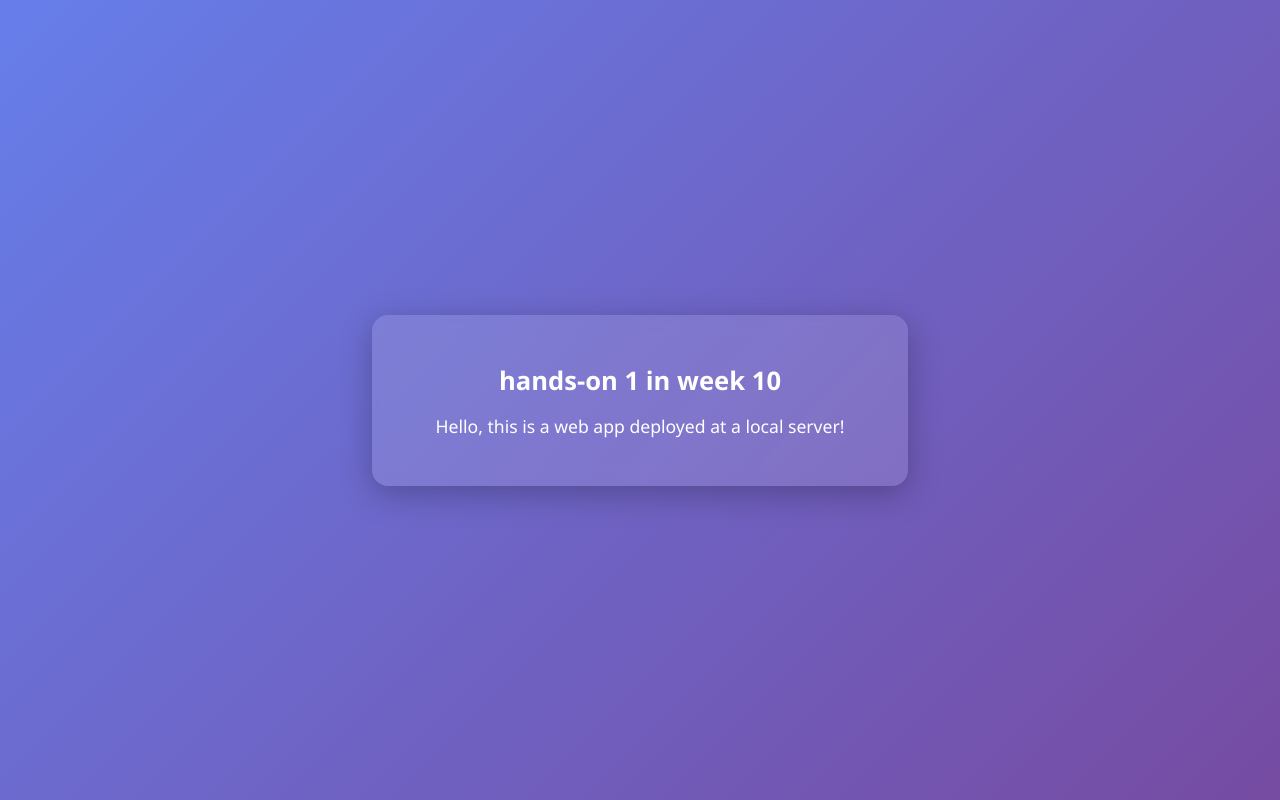
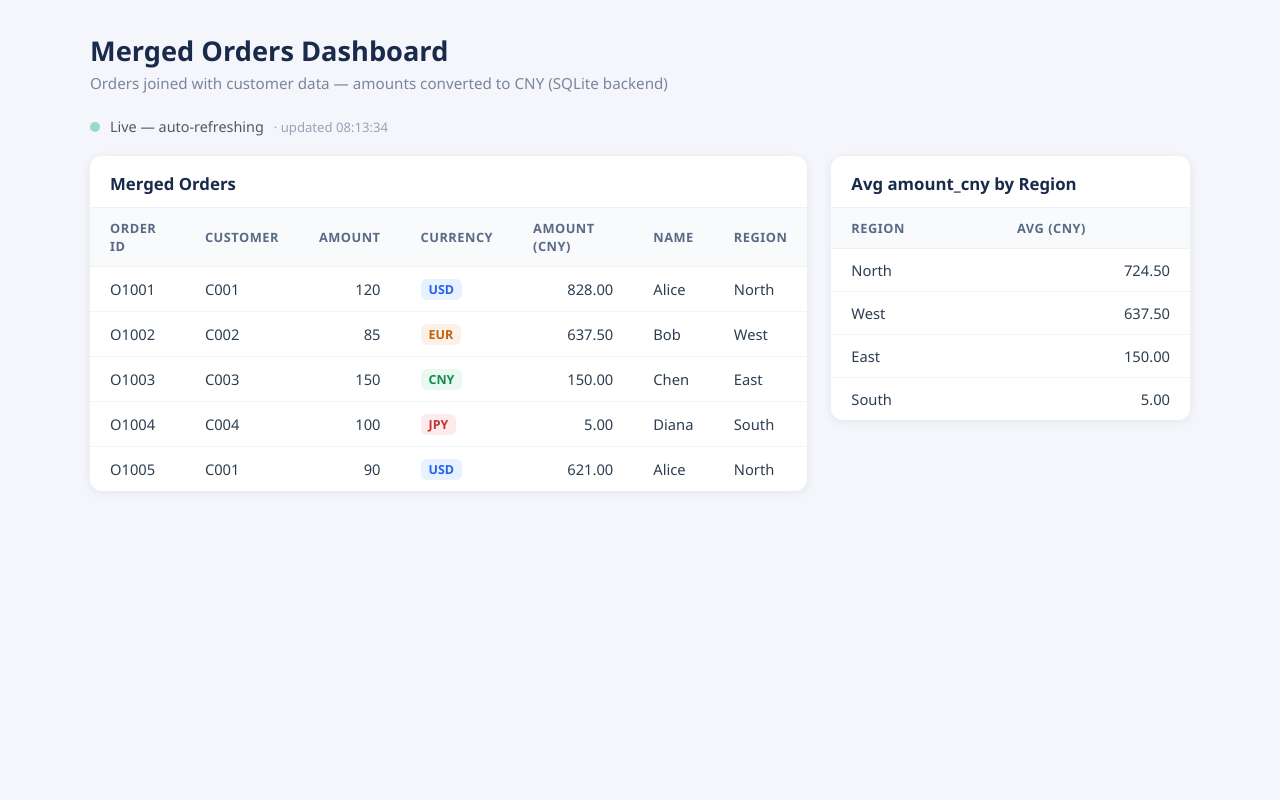
Before and after one commit to Dikkle/Exercise2, a Flask app: page / in a window 1280 px wide. Run offline with Flask 3, Linux system fonts and the light colour scheme; data comes from the database, SQL or seed files in the repository; both versions use the stored data as it was after the commit.

Commit message:
Add clean_and_merge script, Flask dashboard, data files and CI workflow
- clean_and_merge.py: dedup, CNY conversion, merge on customer_id, write SQLite with region summary table
- Flask app (app.py + templates/index.html): serves merged orders and summary, auto-refresh on DB change
- data/: customer and order source data
- .github/workflows/update-database.yml: Python 3.11 workflow triggered by pushes to data/

```diff
--- a/app.py
+++ b/app.py
@@ -1,6 +1,47 @@
-from flask import Flask, render_template
+"""app.py
+
+Flask frontend for the merged SQLite database (merged_data.db).
+
+Pages / endpoints:
+  GET /                     -> main page (rendered by JS from the API below)
+  GET /api/merged-orders    -> rows of the merged_orders table
+  GET /api/summary          -> rows of the avg_amount_by_region table
+  GET /api/status           -> database modification time (used for auto-refresh)
+
+The frontend polls /api/status every 2 seconds and automatically reloads
+the tables when the database file changes.
+"""
+
+import os
+import sqlite3
+
+from flask import Flask, jsonify, render_template
+
+BASE_DIR = os.path.dirname(os.path.abspath(__file__))
+DB_PATH = os.path.join(BASE_DIR, "merged_data.db")
 
 app = Flask(__name__)
+
+
+def query_db(sql: str):
+    """Run a SELECT query and return rows as a list of dicts."""
+    if not os.path.exists(DB_PATH):
+        return []
+    conn = sqlite3.connect(DB_PATH)
+    conn.row_factory = sqlite3.Row
+    try:
+        rows = conn.execute(sql).fetchall()
+        return [dict(r) for r in rows]
+    finally:
+        conn.close()
+
+
+def db_mtime():
+    """Modification time of the database file (0 if it does not exist)."""
+    try:
+        return os.path.getmtime(DB_PATH)
+    except OSError:
+        return 0
 
 
 @app.route("/")
@@ -8,6 +49,27 @@ def index():
     return render_template("index.html")
 
 
+@app.route("/api/status")
+def status():
+    return jsonify({"db_mtime": db_mtime(), "db_exists": os.path.exists(DB_PATH)})
+
+
+@app.route("/api/merged-orders")
+def merged_orders():
+    rows = query_db("SELECT * FROM merged_orders ORDER BY order_id")
+    return jsonify({"rows": rows})
+
+
+@app.route("/api/summary")
+def summary():
+    rows = query_db(
+        "SELECT region, avg_amount_cny FROM avg_amount_by_region ORDER BY avg_amount_cny DESC"
+    )
+    # Round for display
+    for r in rows:
+        r["avg_amount_cny"] = round(r["avg_amount_cny"], 2)
+    return jsonify({"rows": rows})
+
+
 if __name__ == "__main__":
-    # 0.0.0.0 makes the app reachable from other machines on the network
-    app.run(host="0.0.0.0", port=8000)
+    app.run(debug=True, host="127.0.0.1", port=5000)
--- /dev/null
+++ b/data/customer.txt
@@ -0,0 +1,5 @@
+customer_id,customer_name,region
+C001,Alice,North
+C002,Bob,West
+C003,Chen,East
+C004,Diana,South
--- /dev/null
+++ b/data/order.txt
@@ -0,0 +1,6 @@
+order_id,customer_id,amount,currency
+O1001,C001,120,USD
+O1002,C002,85,EUR
+O1003,C003,150,CNY
+O1004,C004,100,JPY
+O1005,C001,90,USD
--- a/templates/index.html
+++ b/templates/index.html
@@ -3,34 +3,170 @@
 <head>
   <meta charset="UTF-8">
   <meta name="viewport" content="width=device-width, initial-scale=1.0">
-    <title>hands-on 1 in week 10</title>
+  <title>Merged Orders Dashboard</title>
   <style>
+    * { box-sizing: border-box; margin: 0; padding: 0; }
     body {
-            font-family: "Segoe UI", Arial, sans-serif;
-            display: flex;
-            justify-content: center;
-            align-items: center;
+      font-family: "Segoe UI", system-ui, -apple-system, sans-serif;
+      background: #f4f6fb;
+      color: #2c3e50;
       min-height: 100vh;
-            margin: 0;
-            background: linear-gradient(135deg, #667eea 0%, #764ba2 100%);
-            color: #fff;
+      padding: 32px;
     }
+    .container { max-width: 1100px; margin: 0 auto; }
+    h1 { font-size: 1.7rem; margin-bottom: 4px; color: #1a2a4a; }
+    .subtitle { color: #7a869a; font-size: .95rem; margin-bottom: 24px; }
+    .status-bar {
+      display: flex; align-items: center; gap: 10px;
+      margin-bottom: 20px; font-size: .9rem; color: #556;
+    }
+    .dot {
+      width: 10px; height: 10px; border-radius: 50%;
+      background: #22b573; animation: pulse 2s infinite;
+    }
+    .dot.out { background: #e5484d; animation: none; }
+    @keyframes pulse {
+      0%, 100% { opacity: 1; } 50% { opacity: .35; }
+    }
+    .grid {
+      display: grid;
+      grid-template-columns: 2fr 1fr;
+      gap: 24px;
+      align-items: start;
+    }
+    @media (max-width: 800px) { .grid { grid-template-columns: 1fr; } }
     .card {
-            background: rgba(255, 255, 255, 0.12);
-            padding: 48px 64px;
-            border-radius: 16px;
-            text-align: center;
-            backdrop-filter: blur(8px);
-            box-shadow: 0 8px 32px rgba(0, 0, 0, 0.25);
+      background: #fff; border-radius: 12px;
+      box-shadow: 0 2px 10px rgba(20, 40, 80, .08);
+      overflow: hidden;
     }
-        h1 { font-size: 1.6rem; margin: 0 0 16px; }
-        p  { font-size: 1.1rem; margin: 0; }
+    .card h2 {
+      font-size: 1.05rem; padding: 16px 20px 12px;
+      color: #1a2a4a; border-bottom: 1px solid #eef1f6;
+    }
+    table { width: 100%; border-collapse: collapse; font-size: .92rem; }
+    th, td { padding: 11px 20px; text-align: left; }
+    thead th {
+      background: #f8fafc; color: #5a6a85;
+      font-weight: 600; font-size: .8rem;
+      text-transform: uppercase; letter-spacing: .04em;
+      border-bottom: 1px solid #eef1f6;
+    }
+    tbody tr { border-bottom: 1px solid #f1f4f9; }
+    tbody tr:last-child { border-bottom: none; }
+    tbody tr:hover { background: #f6f9ff; }
+    td.num { text-align: right; font-variant-numeric: tabular-nums; }
+    .currency {
+      display: inline-block; padding: 2px 8px; border-radius: 6px;
+      font-size: .78rem; font-weight: 600;
+    }
+    .currency.USD { background: #e8f1ff; color: #2563eb; }
+    .currency.EUR { background: #fdf0e7; color: #c2610c; }
+    .currency.CNY { background: #e9f9ef; color: #158a4c; }
+    .currency.JPY { background: #fdeaea; color: #c03434; }
+    .empty { padding: 28px 20px; color: #98a2b3; font-style: italic; }
+    .updated { font-size: .82rem; color: #98a2b3; }
   </style>
 </head>
 <body>
+  <div class="container">
+    <h1>Merged Orders Dashboard</h1>
+    <p class="subtitle">Orders joined with customer data — amounts converted to CNY (SQLite backend)</p>
+
+    <div class="status-bar">
+      <span class="dot" id="status-dot"></span>
+      <span id="status-text">Connecting to database…</span>
+      <span class="updated" id="last-updated"></span>
+    </div>
+
+    <div class="grid">
       <div class="card">
-        <h1>hands-on 1 in week 10</h1>
-        <p>Hello, this is a web app deployed at a local server!</p>
+        <h2>Merged Orders</h2>
+        <div id="orders-table"></div>
       </div>
+      <div class="card">
+        <h2>Avg amount_cny by Region</h2>
+        <div id="summary-table"></div>
+      </div>
+    </div>
+  </div>
+
+  <script>
+    const POLL_INTERVAL_MS = 2000;
+    let lastMtime = null;
+
+    function fmtMoney(v) {
+      return v == null ? "" : Number(v).toLocaleString("zh-CN", {minimumFractionDigits: 2, maximumFractionDigits: 2});
+    }
+
+    function nowTime() {
+      return new Date().toLocaleTimeString("zh-CN", {hour12: false});
+    }
+
+    async function fetchJson(url) {
+      const res = await fetch(url);
+      if (!res.ok) throw new Error(`${url} -> HTTP ${res.status}`);
+      return res.json();
+    }
+
+    function renderTable(containerId, rows, columns) {
+      const el = document.getElementById(containerId);
+      if (!rows || rows.length === 0) {
+        el.innerHTML = '<div class="empty">No data. Run clean_and_merge.py to generate the database.</div>';
+        return;
+      }
+      const thead = columns.map(c => `<th class="${c.num ? "num" : ""}">${c.label}</th>`).join("");
+      const tbody = rows.map(r => "<tr>" + columns.map(c =>
+        `<td class="${c.num ? "num" : ""}">${c.render ? c.render(r[c.key]) : r[c.key]}</td>`
+      ).join("") + "</tr>").join("");
+      el.innerHTML = `<table><thead><tr>${thead}</tr></thead><tbody>${tbody}</tbody></table>`;
+    }
+
+    async function loadData() {
+      const [orders, summary] = await Promise.all([
+        fetchJson("/api/merged-orders"),
+        fetchJson("/api/summary"),
+      ]);
+      renderTable("orders-table", orders.rows, [
+        {key: "order_id", label: "Order ID"},
+        {key: "customer_id", label: "Customer"},
+        {key: "amount", label: "Amount", num: true},
+        {key: "currency", label: "Currency", render: v => `<span class="currency ${v}">${v}</span>`},
+        {key: "amount_cny", label: "Amount (CNY)", num: true, render: fmtMoney},
+        {key: "customer_name", label: "Name"},
+        {key: "region", label: "Region"},
+      ]);
+      renderTable("summary-table", summary.rows, [
+        {key: "region", label: "Region"},
+        {key: "avg_amount_cny", label: "Avg (CNY)", num: true, render: fmtMoney},
+      ]);
+      document.getElementById("last-updated").textContent = `· updated ${nowTime()}`;
+    }
+
+    async function checkStatus() {
+      const dot = document.getElementById("status-dot");
+      const text = document.getElementById("status-text");
+      try {
+        const s = await fetchJson("/api/status");
+        if (!s.db_exists) {
+          dot.classList.add("out");
+          text.textContent = "Database not found — run clean_and_merge.py first";
+          return;
+        }
+        dot.classList.remove("out");
+        text.textContent = "Live — auto-refreshing";
+        if (lastMtime === null || s.db_mtime !== lastMtime) {
+          await loadData();
+          lastMtime = s.db_mtime;
+        }
+      } catch (e) {
+        dot.classList.add("out");
+        text.textContent = "Connection error";
+      }
+    }
+
+    checkStatus();
+    setInterval(checkStatus, POLL_INTERVAL_MS);
+  </script>
 </body>
 </html>
```
Also changed, not shown: clean_and_merge.py (added, +122 -0 lines), .github/workflows/update-database.yml (added), merged_data.db (added). Lines whose indentation alone changed are shown as unchanged.
